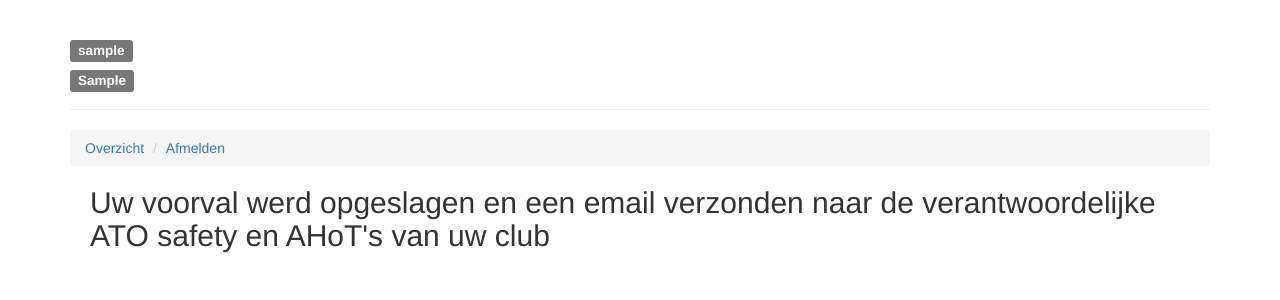
After one commit to jefke-glider/gliding, a Django app: a page that uses ato/report_ia/templates/voorval_ingave_bevestiging.html in a window 1280 px wide. The commit adds this page. Shown: the top 300 px of the page. Run offline with Django 3.2, Linux system fonts and the light colour scheme; a user stored in the database is signed in; tables that the repository leaves empty hold one stand-in row (values such as "Sample post"); parts of the project's set-up code (start-up, migrations or seed data) failed here and were passed over; some libraries are stand-ins or nearby versions.

Commit message:
added a class to better handle ATO permissions added some icons thanks to bootstrap3 when a registration has been done, an email will be sent to all responsibles on registration completeion, a new page will be given, which indeicates that an email has been sent and the registration has been saved

```diff
--- a/ato/ia_rep/settings.py
+++ b/ato/ia_rep/settings.py
@@ -25,8 +25,10 @@ SECRET_KEY = 'e07rwrgj2_@ya^^@0lyi*21pjn^y2ls9)&rhr@96u%47^l228-'
 # SECURITY WARNING: don't run with debug turned on in production!
 if os.uname()[1] == 'gimli':
     DEBUG = False
+    EMAIL_HOST='localhost'
 else:
     DEBUG = True
+    EMAIL_HOST = 'wall-e'
 
 ALLOWED_HOSTS = ['localhost', 'atoia.dyndns.org']
 
--- a/ato/report_ia/admin.py
+++ b/ato/report_ia/admin.py
@@ -10,6 +10,8 @@ from .models import Type_toestel
 from .models import Voorval
 from .models import Ato_gebruiker
 from .models import Kern_activiteit
+from .models import Kern_gevaar
+from .models import Potentieel_risico
 
 admin.site.register(Vliegveld)
 admin.site.register(Club)
@@ -20,3 +22,5 @@ admin.site.register(Type_voorval)
 admin.site.register(Type_toestel)
 admin.site.register(Voorval)
 admin.site.register(Kern_activiteit)
+admin.site.register(Kern_gevaar)
+admin.site.register(Potentieel_risico)
--- a/ato/report_ia/models.py
+++ b/ato/report_ia/models.py
@@ -87,6 +87,24 @@ class Kern_activiteit(models.Model):
     class Meta:
         verbose_name_plural = 'Kern activiteit'
 
+class Kern_gevaar(models.Model):
+    naam = models.CharField(max_length=100)
+
+    def __str__(self):
+        return self.naam
+
+    class Meta:
+        verbose_name_plural = 'Kern gevaar'
+
+class Potentieel_risico(models.Model):
+    naam = models.CharField(max_length=100)
+
+    def __str__(self):
+        return self.naam
+
+    class Meta:
+        verbose_name_plural = 'Potentieel_risico'
+
 
 class Schade(models.Model):
     omschrijving = models.TextField()
--- /dev/null
+++ b/ato/report_ia/templates/voorval_ingave_bevestiging.html
@@ -0,0 +1,46 @@
+{% extends "base.html" %}
+{% load bootstrap3 %}
+{% load staticfiles %}
+{% block content %}
+<style type="text/css">
+    .ingave-class{
+    	margin: 20px;
+	body: 900px;
+    }
+</style>
+	  <script type="text/javascript" src="{% static "js/jquery.js" %}" />
+ <script>
+$(document).ready(function() {
+    $('.datepicker').datepicker();
+});
+  </script>
+<div class="page-header">
+	{% if action == 'create' %}
+	<h4><span class="label label-default"> Aanmaken </span></h4>
+	{% elif action == 'update' %}
+	<h4><span class="label label-default"> Aanpassen </span></h4>
+	{% endif %}
+	<h4><span class="label label-default"> {{user.username}} </span></h4>
+	<h4><span class="label label-default"> {{club}} </span></h4>
+</div>
+
+<div class="page-menu">
+<ul class="breadcrumb">
+	<li><a href="{% url 'report_ia:voorval_list' %}">Overzicht</a></li>
+	<li><a href="{% url 'logout' %}">Afmelden</a></li>
+</ul>
+</div>
+<div class="ingave-class">
+<p><h2>Uw voorval werd opgeslagen
+	 en een email verzonden naar de verantwoordelijke
+	 ATO safety en AHoT's van uw club</h2>
+ {% if emails %}
+	  <ul class="list-group">
+	  {% for email in emails %}
+	    <li class="list-group-item" >{{ email }}
+	  {% endfor %}
+	  </ul>
+{% endif %}
+
+</div>
+{% endblock %}
--- a/ato/report_ia/templates/voorval_lijst.html
+++ b/ato/report_ia/templates/voorval_lijst.html
@@ -15,7 +15,7 @@
 <ul class="breadcrumb">
 	<li><a href="{% url 'report_ia:voorval_create' %}">Nieuw voorval</a></li>
 	<li><a href="{% url 'logout' %}">Afmelden</a></li>
-{% if user.is_superuser %}
+{% if ausr.is_super %}
 	<li><a href="{% url 'report_ia:voorval_overzicht' %}">Totalen</a></li>
 	<li><a href="{% url 'report_ia:voorval_export' %}">Exporteren</a></li>
 	<li><a href="{% url 'admin:index' %}">Administrator</a></li>
@@ -43,8 +43,8 @@
 	    <td>{{ voorval.type_voorval }}</td>
 	    <td>{{ voorval.opleiding }}</td>
 	    <td>{{ voorval.synopsis }}</td>
-	    <td><a href="{% url 'report_ia:voorval_update' voorval.id %}">edit</a></td>
-	    <td><a href="{% url 'report_ia:voorval_delete' voorval.id %}">delete</a></td>
+	    <td><a href="{% url 'report_ia:voorval_update' voorval.id %}" class="btn btn-success btn-sm"><span class="glyphicon glyphicon-pencil"></span></a></td>
+	    <td><a href="{% url 'report_ia:voorval_delete' voorval.id %}" class="btn btn-danger btn-sm"><span class="glyphicon glyphicon-trash"></span></a></td>
 	   </tr>
            {% endfor %}
 	  </tbody>
--- a/ato/report_ia/templates/voorval_overzicht.html
+++ b/ato/report_ia/templates/voorval_overzicht.html
@@ -15,7 +15,7 @@
 <ul class="breadcrumb">
 	<li><a href="{% url 'report_ia:voorval_create' %}">Nieuw voorval</a></li>
 	<li><a href="{% url 'logout' %}">Afmelden</a></li>
-{% if user.is_superuser %}
+{% if ausr.is_super %}
 	<li><a href="{% url 'report_ia:voorval_overzicht' %}">Totalen</a></li>
 	<li><a href="{% url 'report_ia:voorval_list' %}">Overzicht</a></li>
 	<li><a href="{% url 'admin:index' %}">Administrator</a></li>
--- a/ato/report_ia/urls.py
+++ b/ato/report_ia/urls.py
@@ -9,6 +9,7 @@ urlpatterns = [
     url(r'^overzicht$', views.voorval_overzicht, name='voorval_overzicht'),
     url(r'^export$', views.voorval_export, name='voorval_export'),
     url(r'^create$', views.voorval_create, name='voorval_create'),
+    url(r'^created$', views.voorval_toegevoegd, name='voorval_toegevoegd'),
     url(r'^edit/(?P<pk>\d+$)', views.voorval_update, name='voorval_update'),
     url(r'^delete/(?P<pk>\d+$)', views.voorval_delete, name='voorval_delete'),
 ]
--- a/ato/report_ia/utilities.py
+++ b/ato/report_ia/utilities.py
@@ -1,8 +1,15 @@
 from django.http import HttpResponse
 from django.template.defaultfilters import slugify
+from django.contrib.auth.models import User, Group
+from django.core.mail import send_mail
+from .models import Ato_gebruiker
 
 import csv
 from datetime import datetime
+
+
+
+
 
 def export(qs, fields=None):
     model = qs.model
@@ -30,3 +37,93 @@ def export(qs, fields=None):
         writer.writerow(row)
     # Return CSV file to browser as download
     return response
+
+
+class Ato:
+    """
+    	there exist 3 type of user-groups :
+        * ato_user : can report/edit incident/accident registrations -> club specific
+        * ato_admin : ahot's and safety manager for a specific club
+        * ato_super : superuser, access to reporting etc, not bound to a club
+    """
+    def __init__(self, web_user):
+        self.ato_user = web_user
+        try:
+            self.ato = Ato_gebruiker.objects.get(user=web_user)
+        except:
+            self.ato = None
+
+    def _admins(self):
+        users = User.objects.filter(groups__name='ato_admin').filter(ato_gebruiker__club_id = self.ato.club.id)
+        return users
+
+    def _supers(self):
+        users = User.objects.filter(groups__name='ato_super')
+        return users
+
+    def club(self):
+        if self.ato:
+            return (self.ato.club)
+        else:
+            return ('')
+
+    def club_naam(self):
+        if self.ato:
+            return (self.ato.club.naam)
+        else:
+            return ('')
+
+    def user(self):
+        return (self.ato_user)
+
+    def email_admins(self):
+        email = []
+        for adm in self._admins():
+            email.append(adm.email)
+        return email
+
+    def email_supers(self):
+        email = []
+        for sup in self._supers():
+            email.append(sup.email)
+        return email
+
+    @property
+    def is_user(self):
+        return self.ato_user.groups.filter(name='ato_user').exists()
+
+    @property
+    def is_admin(self):
+        return self.ato_user.groups.filter(name='ato_admin').exists()
+
+    @property
+    def is_super(self):
+        return self.ato_user.groups.filter(name='ato_super').exists()
+
+
+
+def test_ato():
+    users = ['kac_user', 'kac_admin', 'kac_safety']
+    for usri in users:
+
+        print("-----------------------")
+        print("getting info about user %s " % usri)
+        usr=User.objects.get(username=usri)
+        ato=Ato(usr)
+        print(ato.user())
+        print(ato.club())
+        print(ato.club_naam())
+        print(ato.email_admins())
+        print(ato.email_supers())
+        print(ato.is_user)
+        print(ato.is_admin)
+        print(ato.is_super)
+        email_to = ato.email_admins() + ato.email_supers()
+        message = 'Nieuw voorval geregistreerd'
+        send_mail(
+            'Voorval geregistreerd',
+            message,
+            'ato@gmail.com',
+            email_to,
+            fail_silently=False,
+            )
--- a/ato/report_ia/views.py
+++ b/ato/report_ia/views.py
@@ -5,8 +5,7 @@ from django.contrib.auth.models import User
 from django.db.models import Count, Avg
 from django import forms
 from django.db import connection
-
-
+from django.core.mail import send_mail
 
 # Create your views here.
 from django.http import HttpResponse
@@ -16,17 +15,10 @@ from django.forms import ModelChoiceField
 
 from .forms import VoorvalForm, ExportForm
 from .models import Voorval
-from .models import Ato_gebruiker
+
 from .models import Club
-from .utilities import export
+from .utilities import export, Ato
 
-#which club the web user is a member of
-def club(web_user):
-    try:
-        ato = Ato_gebruiker.objects.get(user=web_user)
-        return ato.club
-    except:
-        return None
 
 
 def index(request):
@@ -38,54 +30,70 @@ def index(request):
 
 @login_required
 def voorval_list(request, pk = None, template_name='voorval_lijst.html'):
-    aclub = club(request.user)
-    if request.user.is_superuser:
+    ausr = Ato(request.user)
+    if ausr.is_super:
         if pk:
             voorval = Voorval.objects.filter(club__id=pk)
         else:
             voorval = Voorval.objects.all()
     else:
-        voorval = Voorval.objects.filter(club=aclub)
+        voorval = Voorval.objects.filter(club=ausr.club())
     data = {}
     data['object_list'] = voorval
-    data['club'] = aclub.naam
+    data['ausr'] = ausr
+    data['club'] = ausr.club_naam()
     return render(request, template_name, data)
 
 @login_required
 def voorval_overzicht(request,template_name='voorval_overzicht.html'):
-    aclub = club(request.user)
+    ausr = Ato(request.user)
     if request.user.is_superuser:
         voorval = Voorval.objects.values('club__id', 'club__naam').annotate(aantal_voorvallen=Count('club')).order_by()
         #print (connection.queries)
     else:
-        voorval = Voorval.objects.filter(club=aclub).annotate(aantal_voorvallen=Count('club'))
+        voorval = Voorval.objects.filter(club=ausr.club()).annotate(aantal_voorvallen=Count('club'))
     data = {}
     data['object_list'] = voorval
-    data['club'] = aclub.naam
+    data['ausr'] = ausr
+    data['club'] = ausr.club_naam()
     return render(request, template_name, data)
-
-
 
 @login_required
 def voorval_create(request, template_name="voorval_ingave.html"):
-    aclub = club(request.user)
+    ausr = Ato(request.user)
     form = VoorvalForm(request.POST or None)
     if form.is_valid():
         my_model = form.save(commit=False)
-        my_model.club = aclub
+        my_model.club = ausr.club()
         my_model.save()
-        return redirect('report_ia:voorval_list')
-    return render(request, template_name, {'form':form, 'action':'create', 'club':aclub.naam})
+        #we send an email to responsable persons
+        email_to = ausr.email_admins() + ausr.email_supers()
+        message = 'Er werd een nieuw voorval geregistreerd voor de club ' + ausr.club_naam()
+        send_mail(
+            'Voorval geregistreerd',
+            message,
+            'from@example.com',
+            email_to,
+            fail_silently=False,
+            )
+        return redirect('report_ia:voorval_toegevoegd')
+    return render(request, template_name, {'form':form, 'action':'create', 'club':ausr.club_naam()})
+
+@login_required
+def voorval_toegevoegd(request, template_name="voorval_ingave_bevestiging.html"):
+    ausr = Ato(request.user)
+    emails = ausr.email_admins() + ausr.email_supers()
+    return render(request, template_name, {'emails' : emails, 'club':ausr.club_naam()})
 
 @login_required
 def voorval_update(request, pk, template_name='voorval_ingave.html'):
-    aclub = club(request.user)
+    ausr = Ato(request.user)
     voorval = get_object_or_404(Voorval, pk=pk)
     form = VoorvalForm(request.POST or None, instance=voorval)
     if form.is_valid():
         form.save()
         return redirect('report_ia:voorval_list')
-    return render(request, template_name, {'form':form, 'action':'update','club':aclub.naam})
+    return render(request, template_name, {'form':form, 'action':'update','club':ausr.club_naam()})
 
 @login_required
 def voorval_delete(request, pk, template_name='voorval_confirm_delete.html'):
@@ -97,7 +105,7 @@ def voorval_delete(request, pk, template_name='voorval_confirm_delete.html'):
 
 @login_required
 def voorval_export(request, template_name="export_table.html"):
-    aclub = club(request.user)
+    ausr = Ato(request.user)
     ef = ExportForm(request.POST or None)
     if ef.is_valid():
         #retrieve the data
@@ -111,4 +119,4 @@ def voorval_export(request, template_name="export_table.html"):
         if ef.cleaned_data['export_date_till']:
             voorvallen=voorvallen.filter(datum__lte=ef.cleaned_data['export_date_till'])
         return export(voorvallen)
-    return render(request, template_name, {'form':ef, 'club':aclub})
+    return render(request, template_name, {'form':ef, 'club':ausr.club_naam()})
```
Also changed, not shown: ato/report_ia/migrations/0014_kern_gevaar_potentieel_risico.py (added), ato/report_ia/migrations/0015_auto_20170111_1236.py (added).
